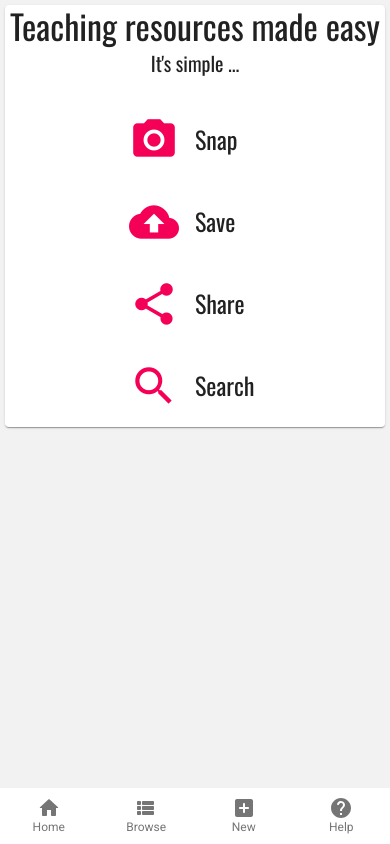
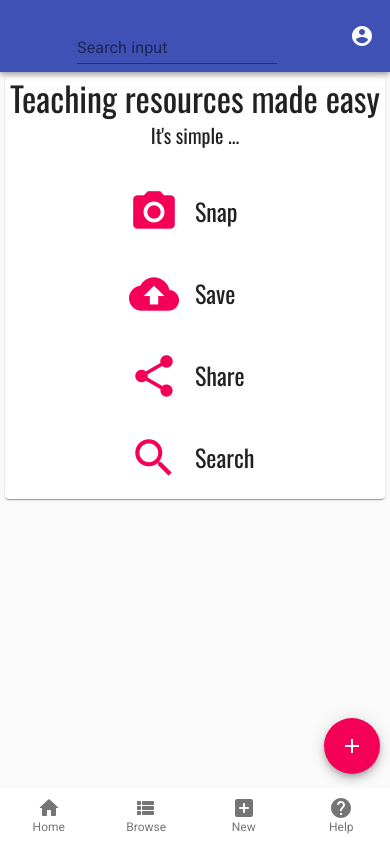
Before and after one commit to barooahn/Materials-Share-JS, a React (Create React App) app in the folder client/: page / in a window 390 px wide. Built offline with nearby package versions, Linux system fonts and the light colour scheme; no server answers.

Commit message:
added mobile top nav

```diff
--- a/client/src/components/nav/MobileNavBar.jsx
+++ b/client/src/components/nav/MobileNavBar.jsx
@@ -7,22 +7,98 @@ import HomeIcon from "@material-ui/icons/HomeRounded";
 import ViewListIcon from "@material-ui/icons/ViewListRounded";
 import HelpIcon from "@material-ui/icons/HelpRounded";
 import { useHistory } from "react-router-dom";
+import AppBar from "@material-ui/core/AppBar";
+import CssBaseline from "@material-ui/core/CssBaseline";
+import Toolbar from "@material-ui/core/Toolbar";
+import IconButton from "@material-ui/core/IconButton";
+import Fab from "@material-ui/core/Fab";
+import ListItemAvatar from "@material-ui/core/ListItemAvatar";
+import Avatar from "@material-ui/core/Avatar";
+import AddIcon from "@material-ui/icons/Add";
+import useScrollTrigger from "@material-ui/core/useScrollTrigger";
+import Slide from "@material-ui/core/Slide";
+import Search from "./Search";
+import AccountBoxIcon from "@material-ui/icons/AccountBoxRounded";
+import Assignment from "@material-ui/icons/AssignmentRounded";
+import AccountCircle from "@material-ui/icons/AccountCircle";
+import ListItem from "@material-ui/core/ListItem";
+import ListItemIcon from "@material-ui/core/ListItemIcon";
+import ListItemText from "@material-ui/core/ListItemText";
+import Menu from "@material-ui/core/Menu";
+import MenuItem from "@material-ui/core/MenuItem";
+import Eject from "@material-ui/icons/EjectRounded";
 
-const useStyles = makeStyles({
+import { logOut } from "../../auth/helpers";
+import { NavLink } from "react-router-dom";
+
+const useStyles = makeStyles(theme => ({
   root: {
     position: "fixed",
     bottom: 0,
     width: "100%",
     zIndex: 10
+  },
+  text: {
+    padding: theme.spacing(2, 2, 0)
+  },
+  paper: {
+    paddingBottom: 50
+  },
+  list: {
+    marginBottom: theme.spacing(2)
+  },
+  subheader: {
+    backgroundColor: theme.palette.background.paper
+  },
+  appBar: {
+    top: "auto",
+    top: 0
+  },
+  grow: {
+    flexGrow: 1
+  },
+  fabButton: {
+    position: "absolute",
+    zIndex: 1,
+    bottom: 70,
+
+    right: 10
+    // margin: "0 auto"
   }
-});
+}));
 
 export default function LabelBottomNavigation({ routePaths }) {
   const classes = useStyles();
   const [value, setValue] = React.useState("recents");
-  const [searchResults, setSearchResults] = React.useState({});
+  // const [searchResults, setSearchResults] = React.useState({});
+  const [anchorEl, setAnchorEl] = React.useState(null);
+  const isMenuOpen = Boolean(anchorEl);
+  const menuId = "primary-search-account-menu";
 
   let history = useHistory();
+
+  const handleLoginClick = () => {
+    handleMenuClose();
+    history.push("/login");
+  };
+  const handleRegisterClick = () => {
+    handleMenuClose();
+    history.push("/register");
+  };
+  const handleSignOutClick = () => {
+    logOut();
+    // setIsAuthenticated("");
+    handleMenuClose();
+    history.push("/");
+  };
+
+  const handleProfileMenuOpen = event => {
+    setAnchorEl(event.currentTarget);
+  };
+
+  const handleMenuClose = () => {
+    setAnchorEl(null);
+  };
 
   const handleChange = (event, newValue) => {
     setValue(newValue);
@@ -41,8 +117,105 @@ export default function LabelBottomNavigation({ routePaths }) {
     history.push("/help");
   };
 
+  function HideOnScroll(props) {
+    const { children, window } = props;
+    // Note that you normally won't need to set the window ref as useScrollTrigger
+    // will default to window.
+    // This is only being set here because the demo is in an iframe.
+    const trigger = useScrollTrigger({ target: window ? window() : undefined });
+
+    return (
+      <Slide appear={false} direction="down" in={!trigger}>
+        {children}
+      </Slide>
+    );
+  }
+  const menuOptions = () => {
+    if (!localStorage.getItem("JWT_TOKEN")) {
+      return (
+        <React.Fragment>
+          <MenuItem onClick={handleMenuClose}>
+            <NavLink to="/profile" className="link" key="profile">
+              <ListItem onClick={handleLoginClick}>
+                <ListItemIcon>
+                  <AccountBoxIcon />
+                </ListItemIcon>
+                <ListItemText primary="Login" />
+              </ListItem>
+            </NavLink>
+          </MenuItem>
+          <MenuItem onClick={handleMenuClose}>
+            <NavLink to="/profile" className="link" key="profile">
+              <ListItem onClick={handleLoginClick}>
+                <ListItemIcon>
+                  <Assignment />
+                </ListItemIcon>
+                <ListItemText primary="Register" />
+              </ListItem>
+            </NavLink>
+          </MenuItem>
+        </React.Fragment>
+      );
+    } else {
+      return (
+        <React.Fragment>
+          <MenuItem onClick={handleMenuClose}>
+            <NavLink to="/profile" className="link" key="profile">
+              <ListItem>
+                <ListItemIcon>
+                  <Assignment />
+                </ListItemIcon>
+                <ListItemText primary="Profile" />
+              </ListItem>
+            </NavLink>
+          </MenuItem>
+
+          <MenuItem onClick={handleSignOutClick}>
+            <ListItem>
+              <ListItemIcon>
+                <Eject />
+              </ListItemIcon>
+              <ListItemText primary="Logout" />
+            </ListItem>
+          </MenuItem>
+        </React.Fragment>
+      );
+    }
+  };
+
   return (
     <React.Fragment>
+      <CssBaseline />
+      <HideOnScroll>
+        <AppBar position="sticky" color="primary" className={classes.appBar}>
+          <Toolbar>
+            <div className={classes.grow} />
+            <Search />
+            <div className={classes.grow} />
+            <IconButton
+              edge="end"
+              aria-label="account of current user"
+              aria-controls={menuId}
+              aria-haspopup="true"
+              onClick={handleProfileMenuOpen}
+              color="inherit"
+            >
+              <AccountCircle />
+            </IconButton>
+          </Toolbar>
+        </AppBar>
+      </HideOnScroll>
+      <Menu
+        anchorEl={anchorEl}
+        anchorOrigin={{ vertical: "bottom", horizontal: "right" }}
+        id={menuId}
+        keepMounted
+        transformOrigin={{ vertical: "top", horizontal: "right" }}
+        open={isMenuOpen}
+        onClose={handleMenuClose}
+      >
+        {menuOptions()}
+      </Menu>
       <main>{routePaths}</main>
       <BottomNavigation
         value={value}
@@ -78,6 +251,9 @@ export default function LabelBottomNavigation({ routePaths }) {
           showLabel={true}
           onClick={handleHelpClick}
         />
+        <Fab color="secondary" aria-label="add" className={classes.fabButton}>
+          <AddIcon onClick={handleNewClick} />
+        </Fab>
       </BottomNavigation>
     </React.Fragment>
   );
--- a/client/src/components/nav/NavBar.jsx
+++ b/client/src/components/nav/NavBar.jsx
@@ -215,7 +215,9 @@ export default function MiniDrawer({ routePaths }) {
             Materials Share
           </Typography>
 
-          {"/" === location.pathname || "/materials" === location.pathname || "/search" === location.pathname? (
+          {"/" === location.pathname ||
+          "/materials" === location.pathname ||
+          "/search" === location.pathname ? (
             <Search />
           ) : null}
 
@@ -236,11 +238,9 @@ export default function MiniDrawer({ routePaths }) {
           <NavLink to="/profile" className="link" key="profile">
             <ListItem>
               <ListItemIcon>
-                <Assignment fontSize="small" />
+                <Assignment />
               </ListItemIcon>
-              <Typography variant="inherit" noWrap>
-                Profile
-              </Typography>
+              <ListItemText primary="Profile" />
             </ListItem>
           </NavLink>
         </MenuItem>
--- a/client/src/components/nav/Search.jsx
+++ b/client/src/components/nav/Search.jsx
@@ -3,53 +3,10 @@ import { makeStyles, useTheme, fade } from "@material-ui/core/styles";
 import { withRouter, useHistory } from "react-router-dom";
 import Autocomplete from "@material-ui/lab/Autocomplete";
 import TextField from "@material-ui/core/TextField";
+import Paper from "@material-ui/core/Paper";
 
-const useStyles = makeStyles(theme => ({
-  content: {
-    flexGrow: 1,
-    padding: theme.spacing(3)
-  },
-  grow: {
-    flexGrow: 1
-  },
-  search: {
-    position: "relative",
-    borderRadius: theme.shape.borderRadius,
-    backgroundColor: fade(theme.palette.common.white, 0.15),
-    "&:hover": {
-      backgroundColor: fade(theme.palette.common.white, 0.25)
-    },
-    marginRight: theme.spacing(2),
-    marginLeft: 0,
-    width: "100%",
-    [theme.breakpoints.up("sm")]: {
-      marginLeft: theme.spacing(3),
-      width: "auto"
-    }
-  },
-  searchIcon: {
-    padding: theme.spacing(0, 2),
-    height: "100%",
-    position: "absolute",
-    pointerEvents: "none",
-    display: "flex",
-    alignItems: "center",
-    justifyContent: "center"
-  },
-  inputRoot: {
-    color: "inherit"
-  },
-  inputInput: {
-    padding: theme.spacing(1, 1, 1, 0),
-    // vertical padding + font size from searchIcon
-    paddingLeft: `calc(1em + ${theme.spacing(4)}px)`,
-    transition: theme.transitions.create("width"),
-    width: "100%",
-    [theme.breakpoints.up("md")]: {
-      width: "20ch"
-    }
-  }
-}));
+
+const useStyles = makeStyles(theme => ({}));
 
 export default function Search() {
   const classes = useStyles();
@@ -103,11 +60,35 @@ export default function Search() {
   return (
     <div>
       <div className={classes.search}>
+
         <Autocomplete
+          freeSolo
+
+          id="free-solo-2-demo"
+          style={{ width: 200 }}
+          disableClearable
+          options={autoCompleteOptions}
+          onChange={handleSearchChange}
+          getOptionLabel={option => option.title}
+          onKeyPress={goToResults}
+          renderInput={params => (
+            <TextField
+              {...params}
+              label="Search input"
+              margin="normal"
+              // variant="outlined"
+              color="default"
+              onChange={handleSearchChange}
+              onKeyPress={goToResults}
+              InputProps={{ ...params.InputProps, type: "search" }}
+            />
+          )}
+        />
+
+        {/* <Autocomplete
           id="combo-box-demo"
           options={autoCompleteOptions}
           getOptionLabel={option => option.title}
-          style={{ width: 300 }}
           onChange={handleSearchChange}
           onKeyPress={goToResults}
           classes={{
@@ -115,15 +96,39 @@ export default function Search() {
             input: classes.inputInput
           }}
           renderInput={params => (
-            <TextField
+            // <TextField
+            //   onChange={handleSearchChange}
+            //   onKeyPress={goToResults}
+            //   {...params}
+            //   label="Search…"
+            //   variant="outlined"
+            //   size="small"
+            // />
+            <Paper
+              // component="form"
+              className={classes.root}
               onChange={handleSearchChange}
               onKeyPress={goToResults}
-              {...params}
-              label="Search…"
-              variant="outlined"
-            />
+              // {...params}
+            >
+              <IconButton
+                // type="submit"
+                className={classes.iconButton}
+                aria-label="search"
+              >
+                <SearchIcon />
+              </IconButton>
+              <InputBase
+                className={classes.input}
+                placeholder="Search Materials Share"
+                inputProps={{ "aria-label": "search google maps" }}
+                {...params}
+                onChange={handleSearchChange}
+                onKeyPress={goToResults}
+              />
+            </Paper>
           )}
-        />
+        /> */}
       </div>
     </div>
   );
```
